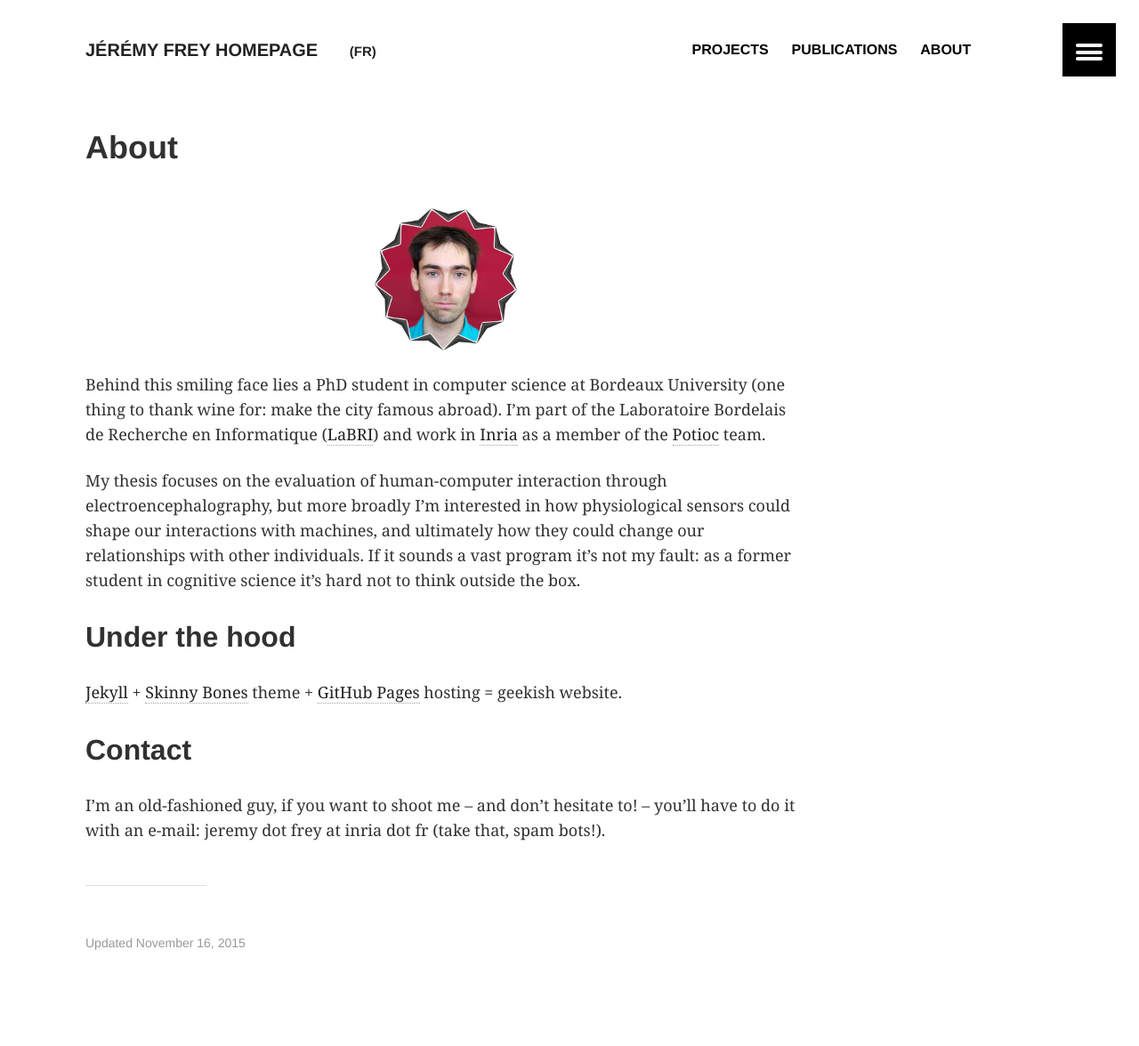
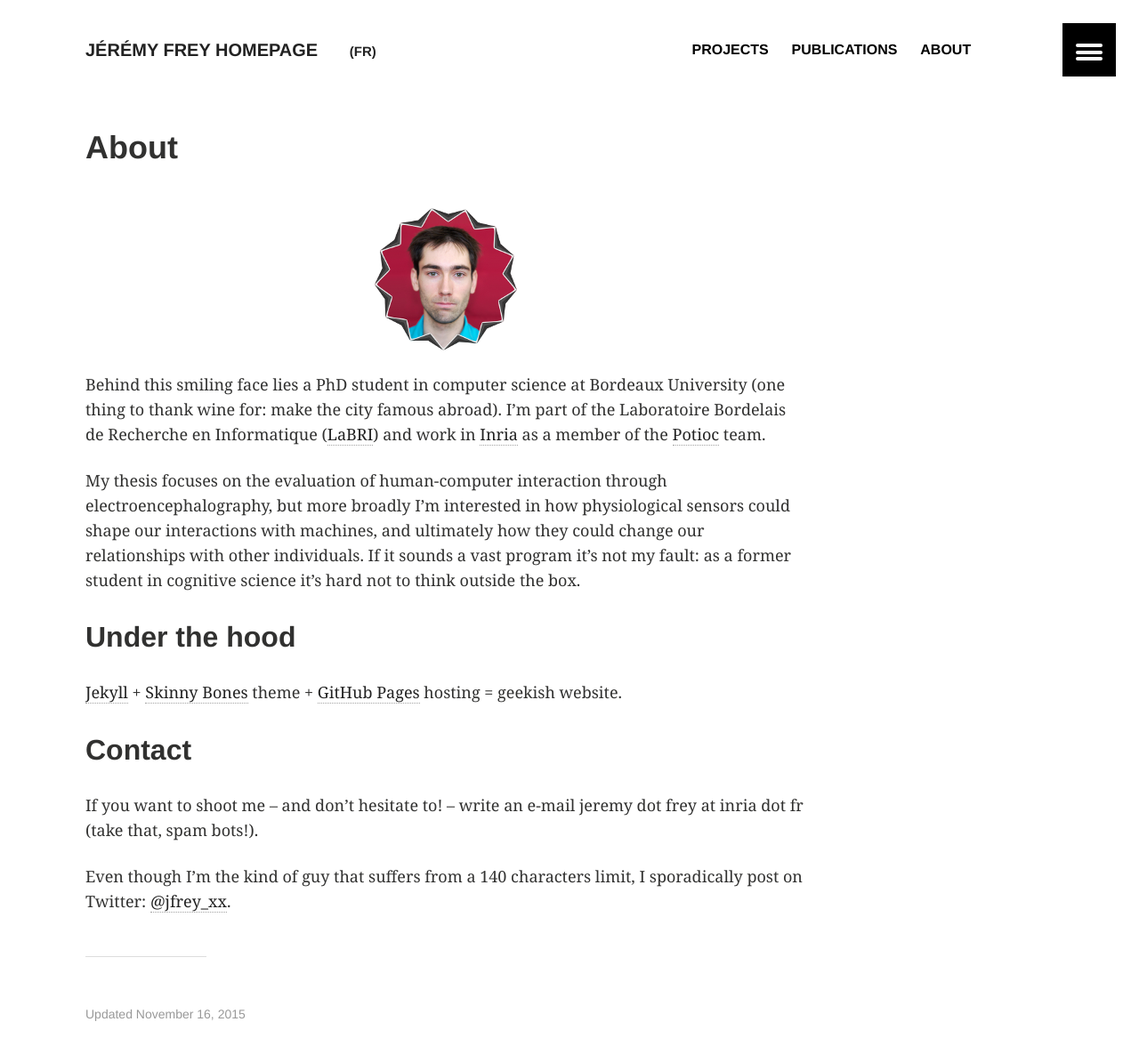
Before and after one commit to jfrey-xx/jfrey-xx.github.io, a Jekyll site: the page built from _pages/about.md, in a window 1280 px wide. Shown: the whole page at 89% size. Built offline with Jekyll 4.4.1, drawn with Linux system fonts in a browser that asks for light colours; before the commit the page ends 1096 px from its top, so only the background shows below that.

Commit message:
Adding twitter link to About page.

```diff
--- a/_pages/about.md
+++ b/_pages/about.md
@@ -14,4 +14,6 @@ My thesis focuses on the evaluation of human-computer interaction through electr
 
 ## Contact
 
-I'm an old-fashioned guy, if you want to shoot me -- and don't hesitate to! -- you'll have to do it with an e-mail: jeremy dot frey at inria dot fr (take that, spam bots!).
+If you want to shoot me -- and don't hesitate to! -- write an e-mail jeremy dot frey at inria dot fr (take that, spam bots!).
+
+Even though I'm the kind of guy that suffers from a 140 characters limit, I sporadically post on Twitter: [@jfrey_xx](https://twitter.com/jfrey_xx).
```
Also changed, not shown: _pages/fr/a-propos.md (+3 -1 lines).
